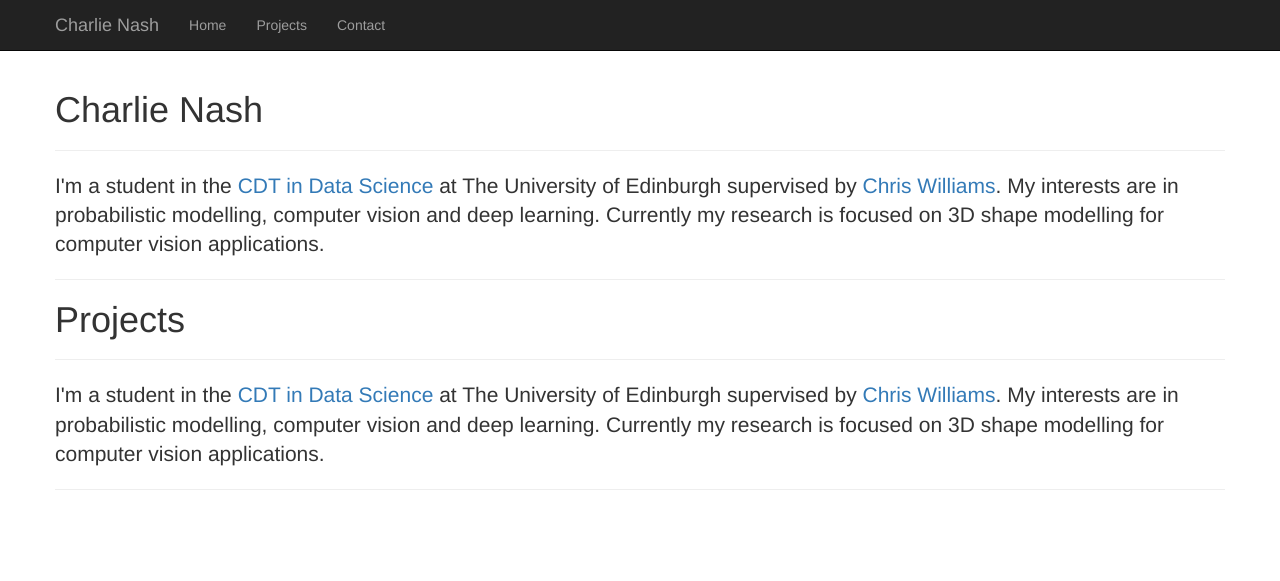
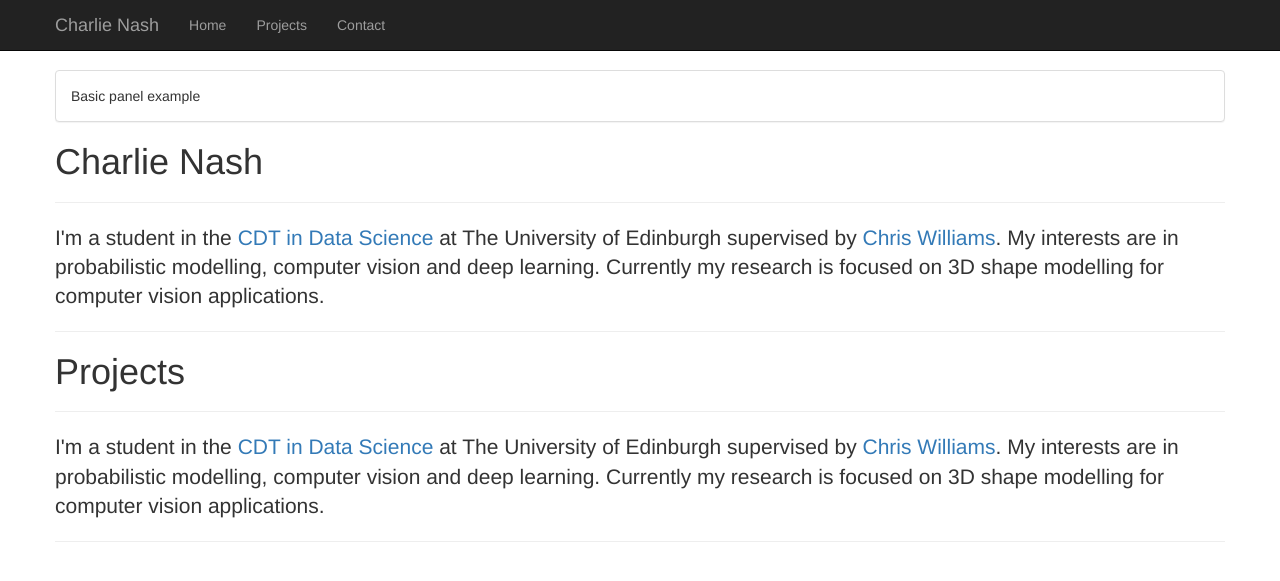
Before and after one commit to charlienash/charlienash.github.io, a Jekyll site: the page index.html, which Jekyll copies as it is, in a window 1280 px wide. Shown: the top 581 px of the page. Built offline with Jekyll 4.4.1, drawn with Linux system fonts in a browser that asks for light colours.

Commit message:
Update index.html

```diff
--- a/index.html
+++ b/index.html
@@ -46,7 +46,7 @@
 				<!-- Collect the nav links, forms, and other content for toggling -->
 				<div class="collapse navbar-collapse" id="bs-example-navbar-collapse-1">
 					<ul class="nav navbar-nav">
-						<li><a href="#Home">Home</a></li>
+						<li><a href="#">Home</a></li>
 						<li><a href="#Projects">Projects</a></li>
 						<li><a href="#">Contact</a></li>
 					</ul>
@@ -68,6 +68,12 @@
 						<li><a href="#">Level 1 section</a></li>
 						<li class="active">Level 2 sub-section</li>
 					</ol-->
+
+					<div class="panel panel-default">
+					  <div class="panel-body">
+					    Basic panel example
+					  </div>
+					</div>
 
 					<!-- Page Heading -->
 					<h1 id="Home">Charlie Nash</h1>
```
